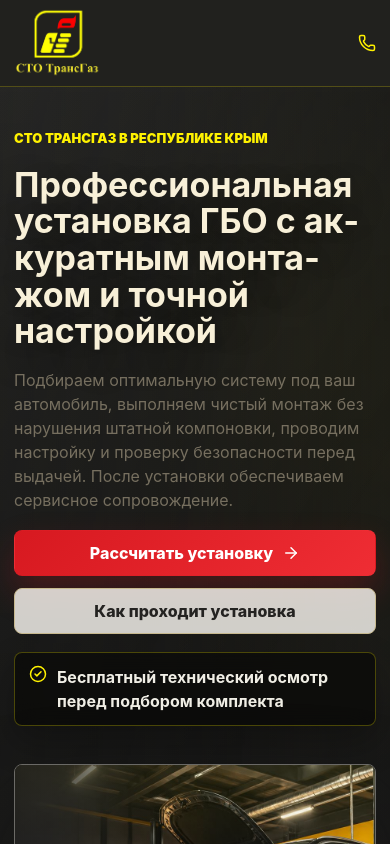
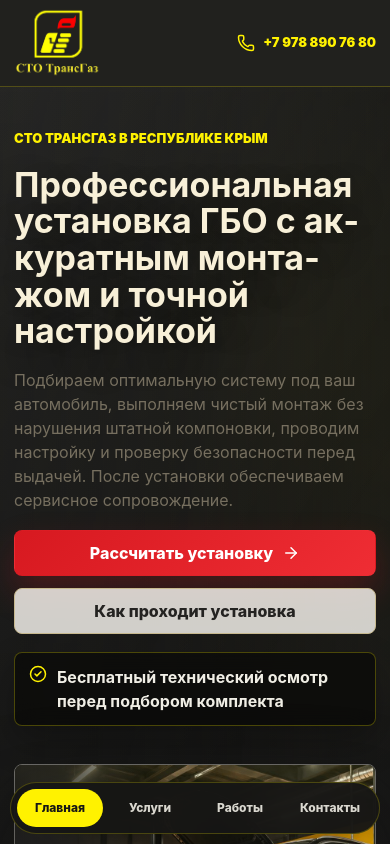
Before and after one commit to Aleks-man/ugtransgas, a React (Vite) app in the folder frontend/: page / in a window 390 px wide. Shown: the top 844 px of the page. Built offline with nearby package versions, Linux system fonts and the light colour scheme.

Commit message:
feat: add mobile bottom navigation

```diff
--- a/frontend/src/components/Header.tsx
+++ b/frontend/src/components/Header.tsx
@@ -33,6 +33,7 @@ export function Header({ currentPath }: HeaderProps) {
   }, [currentPath]);
 
   return (
+    <>
       <header className="site-header">
         <div className="container header__inner">
           <div className="header__brand">
@@ -73,5 +74,23 @@ export function Header({ currentPath }: HeaderProps) {
           </a>
         </div>
       </header>
+
+      <nav className="mobile-bottom-nav" aria-label="Мобильная навигация">
+        {navItems.map((item) => {
+          const isActive = currentPath === item.href;
+
+          return (
+            <AppLink
+              aria-current={isActive ? "page" : undefined}
+              className="mobile-bottom-nav__link"
+              key={item.href}
+              to={item.href}
+            >
+              {item.label}
+            </AppLink>
+          );
+        })}
+      </nav>
+    </>
   );
 }
--- a/frontend/src/styles/header.css
+++ b/frontend/src/styles/header.css
@@ -162,3 +162,48 @@
   color: #fff26a;
   transform: translateY(-1px);
 }
+
+.mobile-bottom-nav {
+  position: fixed;
+  right: 14px;
+  bottom: 14px;
+  left: 14px;
+  z-index: 30;
+  display: none;
+  align-items: center;
+  justify-content: center;
+  gap: 4px;
+  padding: 6px;
+  border: 1px solid rgba(255, 242, 0, 0.22);
+  border-radius: 999px;
+  background: rgba(22, 22, 21, 0.94);
+  box-shadow: 0 18px 58px rgba(0, 0, 0, 0.28);
+  backdrop-filter: blur(18px);
+}
+
+.mobile-bottom-nav__link {
+  display: inline-flex;
+  min-width: 0;
+  flex: 1 1 0;
+  align-items: center;
+  justify-content: center;
+  min-height: 40px;
+  padding: 0 8px;
+  border-radius: 999px;
+  color: rgba(255, 253, 243, 0.84);
+  font-size: 13px;
+  font-weight: 800;
+  text-align: center;
+  transition:
+    background 180ms ease,
+    color 180ms ease;
+}
+
+.mobile-bottom-nav__link:hover {
+  color: var(--green-500);
+}
+
+.mobile-bottom-nav__link[aria-current="page"] {
+  background: var(--green-500);
+  color: var(--green-950);
+}
--- a/frontend/src/styles/responsive.css
+++ b/frontend/src/styles/responsive.css
@@ -1,6 +1,14 @@
 @media (max-width: 1040px) {
   .header__nav {
     display: none;
+  }
+
+  .mobile-bottom-nav {
+    display: flex;
+  }
+
+  body {
+    padding-bottom: 76px;
   }
 
   .header__descriptor {
@@ -86,9 +94,24 @@
     min-height: 86px;
   }
 
-  .header__descriptor,
-  .header__phone span {
+  .header__descriptor {
     display: none;
+  }
+
+  .header__phone {
+    font-size: 13px;
+  }
+
+  .mobile-bottom-nav {
+    right: 10px;
+    bottom: 10px;
+    left: 10px;
+  }
+
+  .mobile-bottom-nav__link {
+    min-height: 38px;
+    padding: 0 6px;
+    font-size: 12px;
   }
 
   .logo__text span {
@@ -279,6 +302,10 @@
     grid-auto-rows: 260px;
   }
 
+  .showcase-grid .showcase-card:nth-child(n + 4) {
+    display: none;
+  }
+
   .work-archive-note {
     justify-content: stretch;
   }
```
Lines whose indentation alone changed are shown as unchanged.
